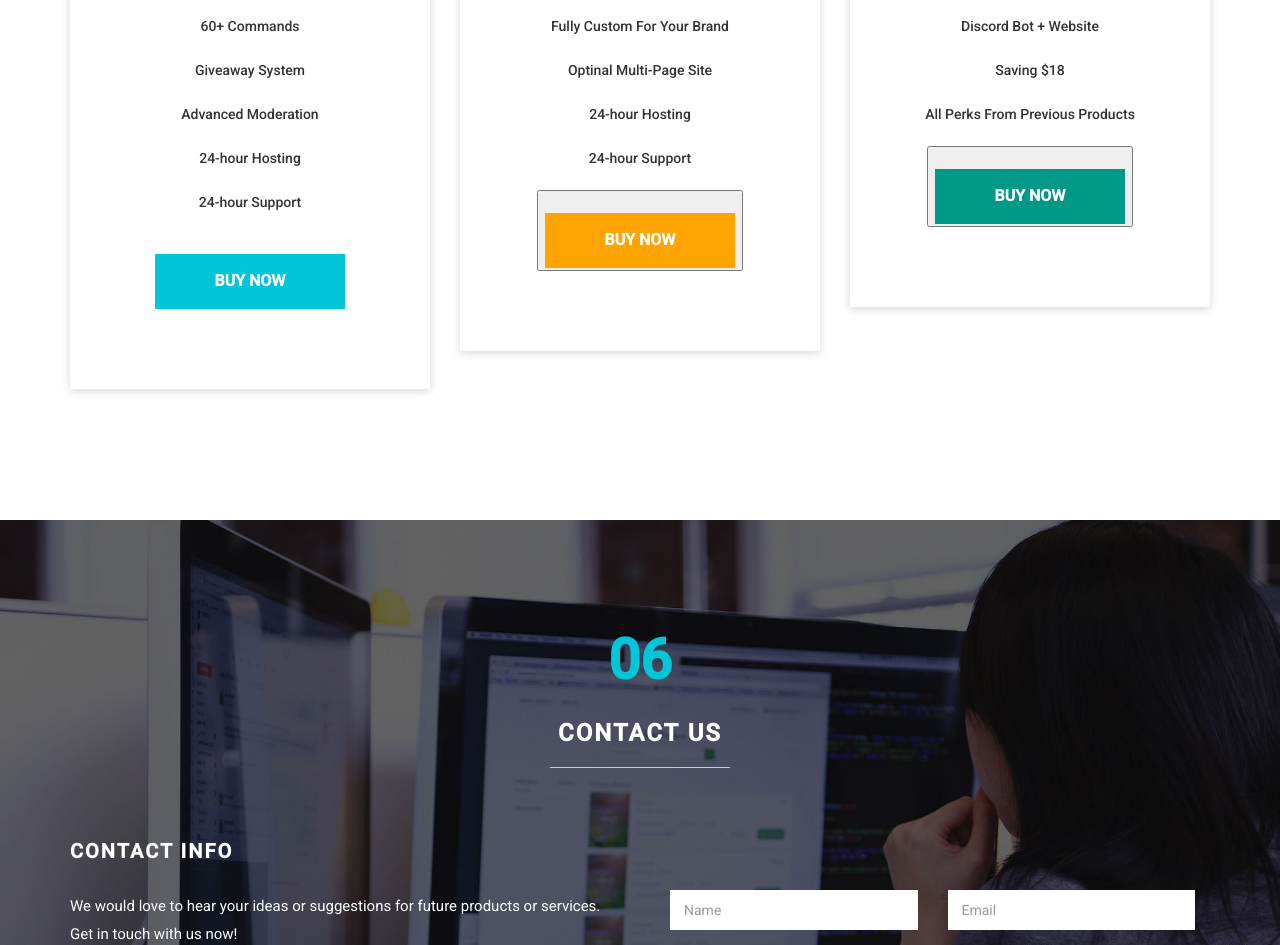
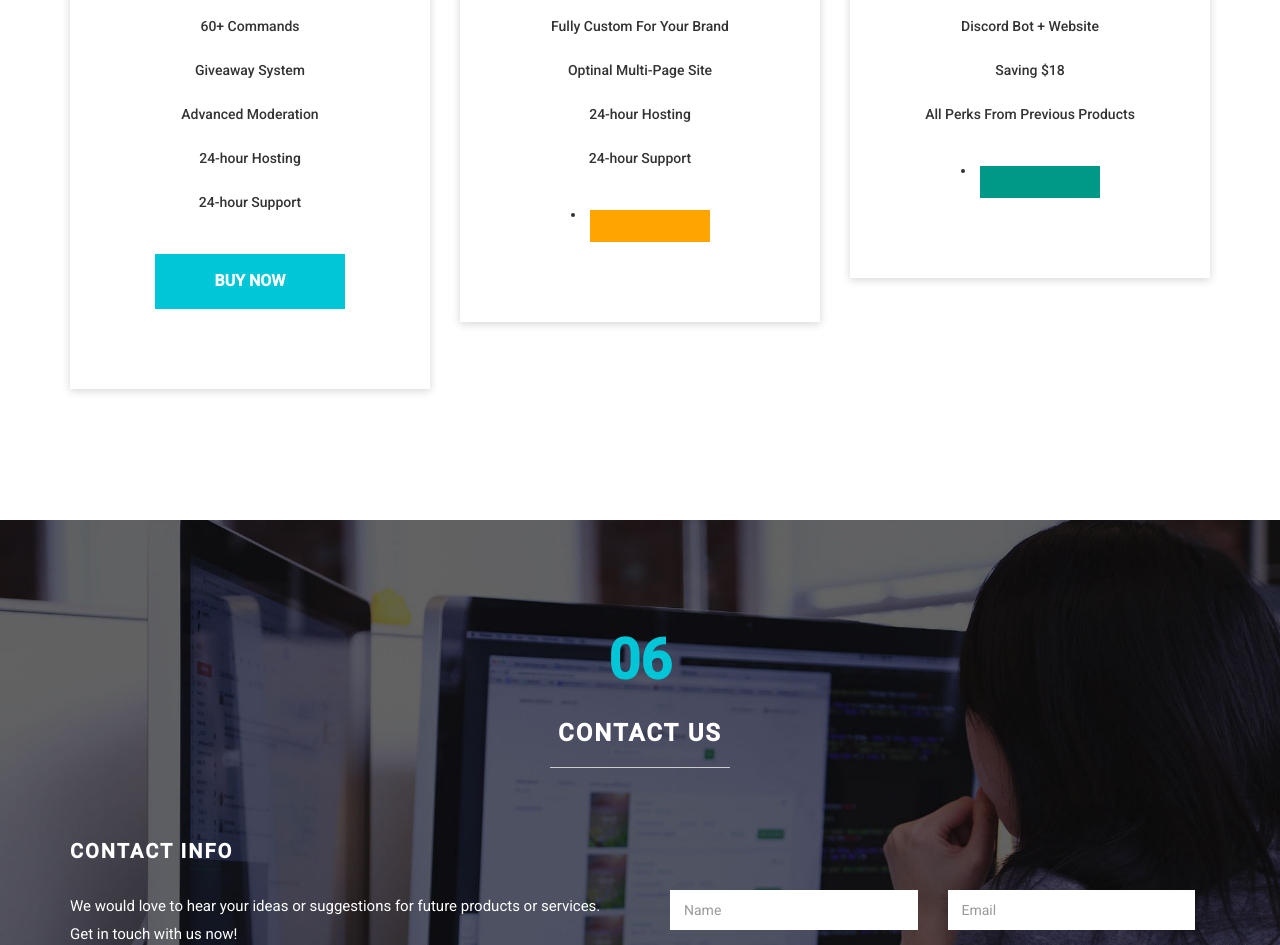
Before and after one commit to irish5100/zerodevelopment0, a plain HTML site: page index.html in a window 1280 px wide. Shown: the part 5025-5970 px from the top of the page. Drawn offline with Linux system fonts and the light colour scheme.

Commit message:
Update index.html

```diff
--- a/index.html
+++ b/index.html
@@ -389,7 +389,7 @@ Created By Zero Development
 						<li>24-hour Hosting</li>
                         <li>24-hour Support</li>
 					</ul>
-                                  <button> <a href="https://www.discord.gg/QEbKfjc4jw" class="btn btn-warning">BUY NOW</a></button>
+					<li><a href="https://www.discord.gg/QEbKfjc4jw" class="btn btn-warning" data-wow-delay="0.6s"></a></li>
 				</div>
 			</div>
 			<div class="col-md-4 col-sm-6">
@@ -404,7 +404,7 @@ Created By Zero Development
 						<li>Saving $18</li>
 						<li>All Perks From Previous Products</li>
 					</ul>
-                                  <button> <a href="https://www.discord.gg/QEbKfjc4jw" class="btn btn-warning">BUY NOW</a></button>
+					<li><a href="https://www.discord.gg/QEbKfjc4jw" class="btn btn-warning" data-wow-delay="0.6s"></a></li>
 				</div>
 			</div>
 		</div>
```
